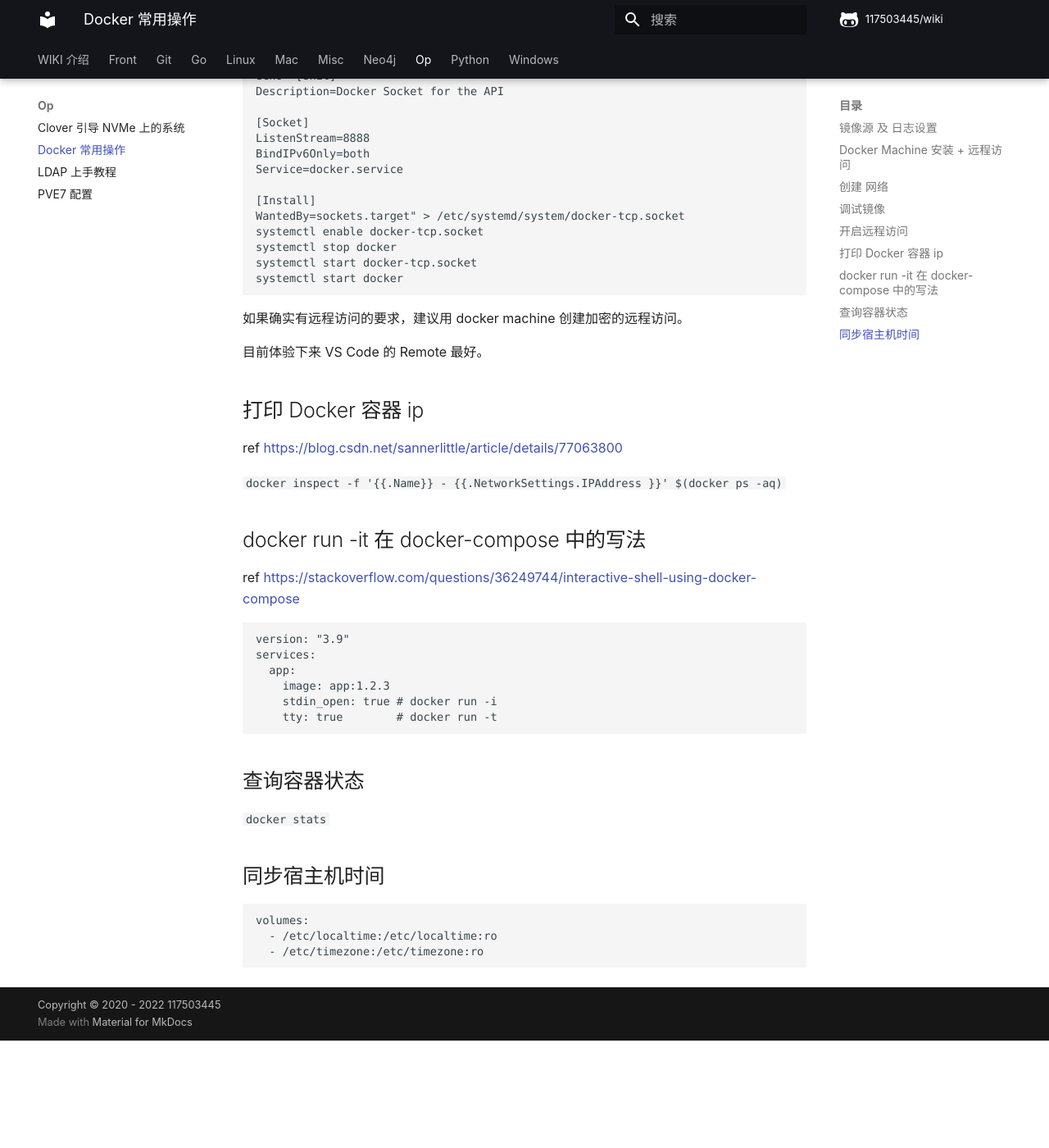
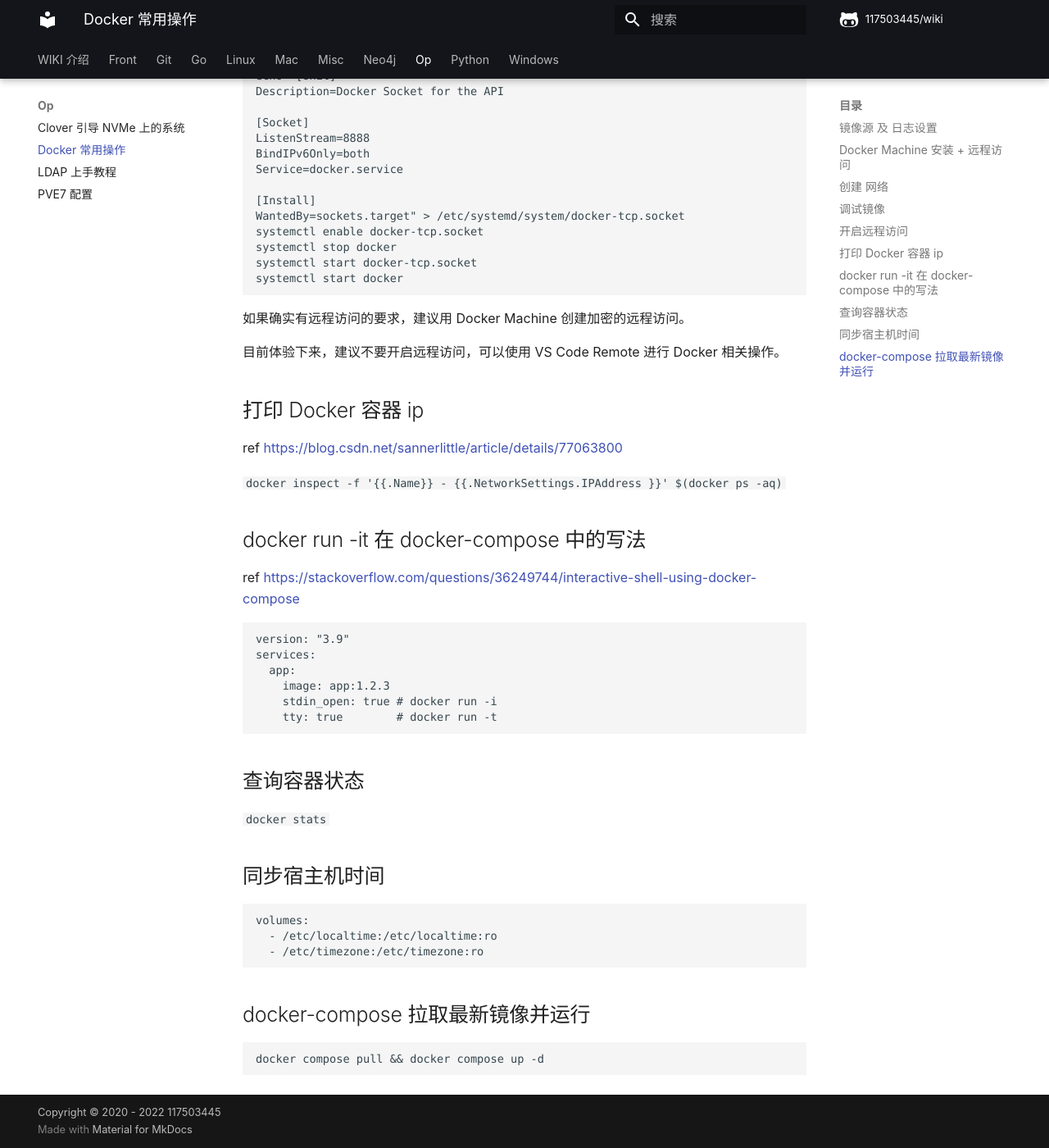
Before and after one commit to 117503445/wiki, an MkDocs documentation site: the page built from docs/op/Docker 常用操作.md, in a window 1280 px wide and 1400 px high, scrolled down 1280 px. Shown: the whole window at 82% size. Built offline with MkDocs 1.6.1 and Material for MkDocs 9.7.7, drawn with Linux system fonts in a browser that asks for light colours; some web fonts are replaced; comment, search, counter and statistics services are not loaded; before the commit the page ends 2549 px from its top, so only the background shows below that.

Commit message:
docker-compose 拉取最新镜像并运行
Signed-off-by: 117503445 <t117503445@gmail.com>

````diff
--- a/docs/op/Docker 常用操作.md
+++ b/docs/op/Docker 常用操作.md
@@ -68,9 +68,9 @@ systemctl start docker-tcp.socket
 systemctl start docker
 ```
 
-如果确实有远程访问的要求，建议用 docker machine 创建加密的远程访问。
+如果确实有远程访问的要求，建议用 Docker Machine 创建加密的远程访问。
 
-目前体验下来 VS Code 的 Remote 最好。
+目前体验下来，建议不要开启远程访问，可以使用 VS Code Remote 进行 Docker 相关操作。
 
 ## 打印 Docker 容器 ip
 
@@ -102,3 +102,9 @@ volumes:
   - /etc/localtime:/etc/localtime:ro
   - /etc/timezone:/etc/timezone:ro
 ```
+
+## docker-compose 拉取最新镜像并运行
+
+```sh
+docker compose pull && docker compose up -d
+```
````
Also changed, not shown: other parts of docs/op/Docker 常用操作.md (+3 -3 lines).
